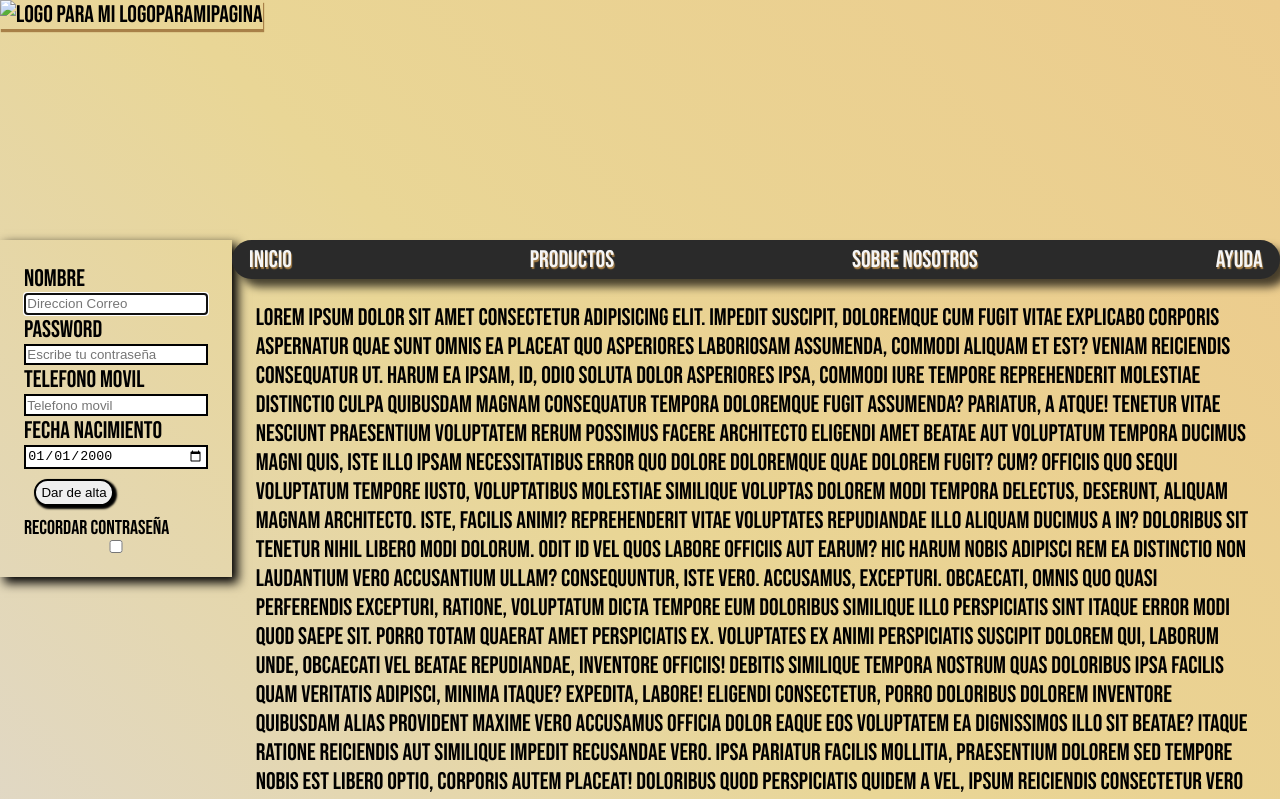
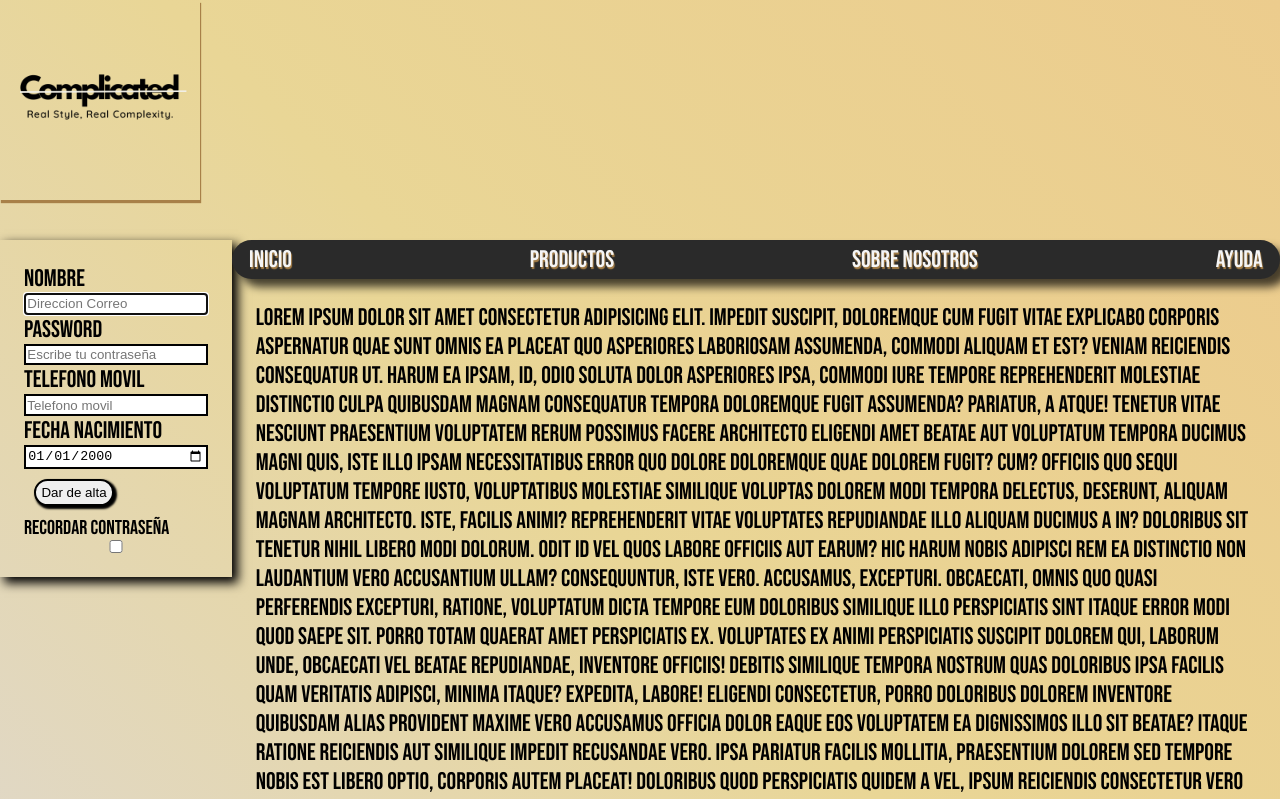
Before and after one commit to dagil23/MyFirtsWebPage, a plain HTML site: page index.html in a window 1280 px wide. Shown: the top 799 px of the page. Drawn offline with Linux system fonts and the light colour scheme.

Commit message:
Actualizacion

```diff
--- a/index.html
+++ b/index.html
@@ -13,7 +13,7 @@
 
 <body>
     <header>
-        <img src="../Imagenes/LogoComplicated.png" alt="Logo para mi LogoParaMiPagina" class="logo de mi pagina Complicatimed">
+        <img src="LogoComplicated.png" alt="Logo para mi LogoParaMiPagina" class="logo de mi pagina Complicatimed">
     </header>
 
     <main>
```
